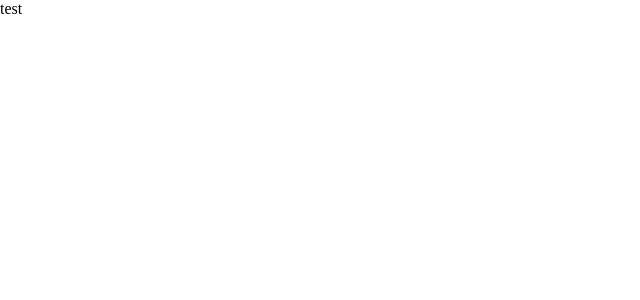
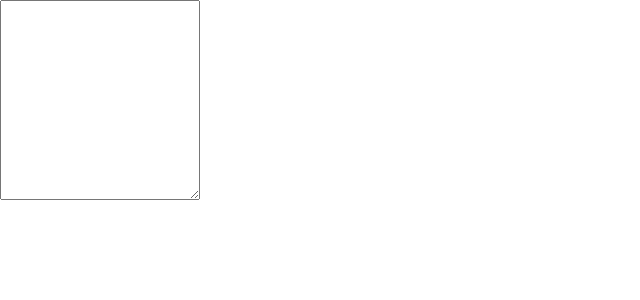
Before and after one commit to Jay-WKJun/react-web-code-editor, a React app: page / in a window 1280 px wide. Shown: the top 300 px of the page, without its empty margins (0-640 px from the left). Built offline with nearby package versions, Linux system fonts and the light colour scheme.

Commit message:
Add : textArea & pre component

```diff
--- a/src/Containers/App/App.tsx
+++ b/src/Containers/App/App.tsx
@@ -1,10 +1,44 @@
-import React from 'react';
+import React, { useState, useCallback } from 'react';
+import styled from 'styled-components';
+
+const Wrapper = styled.div`
+  position: relative;
+  width: 200px;
+  height: 200px;
+	padding: 0;
+`;
+
+const TextArea = styled.textarea`
+  position: absolute;
+  top: 0;
+  left: 0;
+	width: inherit;
+	height: inherit;
+	padding: 10px;
+`;
+
+const Pre = styled.pre`
+  position: relative;
+	padding: 10px;
+	width: inherit;
+	height: inherit;
+	margin: 0px;
+	box-sizing: border-box;
+`;
 
 function App() {
+	const [text, setText] = useState();
+
+	const handleTextChange = useCallback((e) => {
+		const value = e.currentTarget.value;
+		setText(value);
+	}, []);
+
   return (
-    <div>
-      test
-    </div>
+    <Wrapper>
+      <TextArea value={text} onChange={handleTextChange} />
+	    <Pre>{text}</Pre>
+    </Wrapper>
   );
 }
 
```
